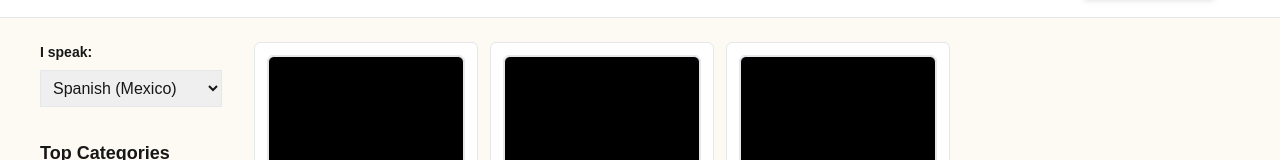
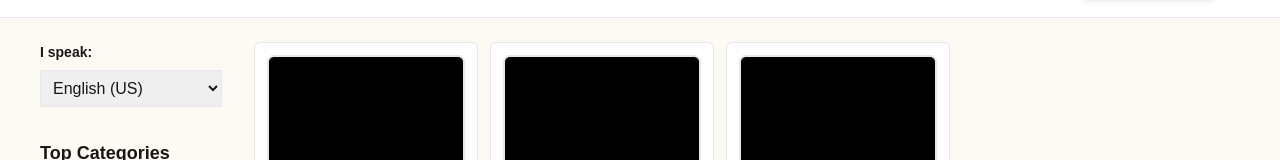
Before and after one commit to saksben/memrise-fe, a Next.js app: page /courses/english-us in a window 1280 px wide. Shown: the part 135-295 px from the top of the page. Built offline with nearby package versions, Linux system fonts and the light colour scheme.

Commit message:
fix language refs

```diff
--- a/src/app/courses/[spokenLanguage]/page.tsx
+++ b/src/app/courses/[spokenLanguage]/page.tsx
@@ -8,7 +8,10 @@ import React from "react";
 
 const LanguageBox = ({ flag, name, knownLang, slug }) => {
   return (
-    <Link href={`/courses/${knownLang}/${slug}`} className="flex items-center gap-2 py-3 px-2 border bg-white">
+    <Link
+      href={`/courses/${knownLang}/${slug}`}
+      className="flex items-center gap-2 py-3 px-2 border bg-white"
+    >
       <div className="rounded-full bg-black size-4">{flag}</div>
       <div className="text-sm font-bold">{name}</div>
     </Link>
@@ -20,25 +23,25 @@ const languages = [
     languageId: 1,
     flag: "",
     name: "Spanish (Mexico)",
-    slug: 'spanish-mexico'
+    slug: "spanish-mexico",
   },
   {
     languageId: 2,
     flag: "",
     name: "French",
-    slug: 'french'
+    slug: "french",
   },
   {
     languageId: 3,
     flag: "",
     name: "English (US)",
-    slug: 'english-us'
+    slug: "english-us",
   },
   {
     languageId: 4,
     flag: "",
     name: "Chinese (Simplified)",
-    slug: 'chinese-simplified'
+    slug: "chinese-simplified",
   },
 ];
 
@@ -127,17 +130,16 @@ const courses = [
   },
 ];
 
-
 const CoursesPage = () => {
-  const [selected, setSelected] = React.useState(languages[2].name);
+  const [selected, setSelected] = React.useState(languages[2].languageId);
 
   const LanguageSelect = ({ children }) => {
     return (
       <>
         <select
-          value={selected.name}
+          value={selected}
           onChange={(e) => {
-            setSelected(e.target.value);
+            setSelected(+e.target.value);
           }}
           className="flex items-center gap-2 p-2 border"
         >
@@ -152,7 +154,10 @@ const CoursesPage = () => {
       <section className="flex justify-between items-center py-5 px-[4rem] border-b bg-white">
         <h1 className="text-2xl font-bold">Courses</h1>
         <div>
-          <Link href='/course/create' className="py-2 px-4 border border-gray-400 bg-green-500 rounded-md shadow-md text-white text-sm">
+          <Link
+            href="/course/create"
+            className="py-2 px-4 border border-gray-400 bg-green-500 rounded-md shadow-md text-white text-sm"
+          >
             Create a course
           </Link>
           {/* Search */}
@@ -166,7 +171,7 @@ const CoursesPage = () => {
             <p className="font-bold mb-2 text-sm">I speak:</p>
             <LanguageSelect>
               {languages.map((language) => (
-                <option value={language.name}>{language.name}</option>
+                <option value={language.languageId}>{language.name}</option>
               ))}
             </LanguageSelect>
           </div>
@@ -179,7 +184,9 @@ const CoursesPage = () => {
                   key={language.languageId}
                   flag={language.flag}
                   name={language.name}
-                  knownLang={languages.find((lang) => lang.name === selected).slug}
+                  knownLang={
+                    languages.find((lang) => lang.languageId === selected)?.slug
+                  }
                   slug={language.slug}
                 />
               ))}
```
